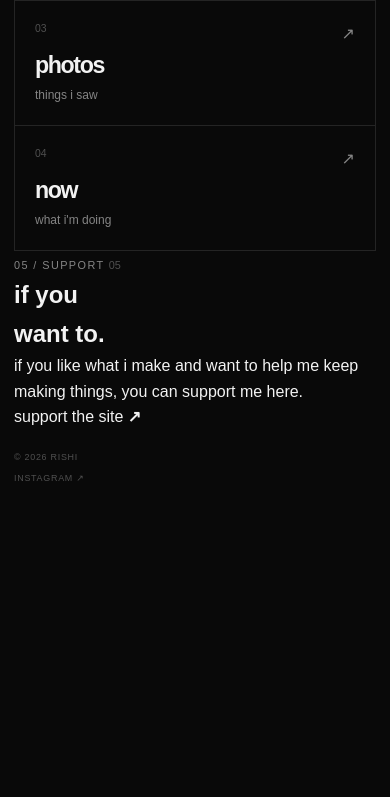
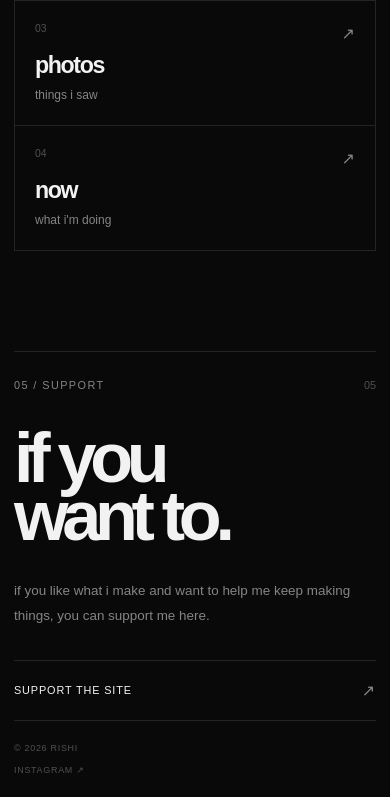
Before and after one commit to aloneiso/rishi, a plain HTML site: page index.html in a window 390 px wide. Shown: the part 763-1560 px from the top of the page. Before the commit the page ends 1269 px from the top, so only its background shows below. Drawn offline with Linux system fonts and the light colour scheme.

Commit message:
Refactor CSS for better structure and clarity
Refactor CSS for improved readability and organization.

```diff
--- a/css/style.css
+++ b/css/style.css
@@ -1,22 +1,37 @@
+/* =================================
+   ROOT
+   ================================= */
+
 :root {
+
   --bg: #090909;
+
   --surface: #101010;
+
   --surface-hover: #151515;
 
   --text: #f2f2f2;
+
   --muted: #858585;
+
   --dim: #505050;
 
   --line: #242424;
+
   --line-light: #303030;
-}
-
-
-/* RESET */
+
+}
+
+
+/* =================================
+   RESET
+   ================================= */
 
 * {
   box-sizing: border-box;
+
   margin: 0;
+
   padding: 0;
 }
 
@@ -30,6 +45,7 @@ body {
   min-height: 100vh;
 
   background: var(--bg);
+
   color: var(--text);
 
   font-family:
@@ -50,6 +66,7 @@ body.lightbox-open {
 
 a {
   color: inherit;
+
   text-decoration: none;
 }
 
@@ -61,6 +78,7 @@ button {
 
 img {
   display: block;
+
   max-width: 100%;
 }
 
@@ -71,17 +89,25 @@ a {
 }
 
 
-/* HEADER */
+/* =================================
+   HEADER
+   ================================= */
 
 .site-header {
-  width: min(1100px, calc(100% - 40px));
+
+  width: min(
+    1100px,
+    calc(100% - 40px)
+  );
 
   min-height: 78px;
 
   margin: auto;
 
   display: flex;
+
   align-items: center;
+
   justify-content: space-between;
 
   gap: 25px;
@@ -91,9 +117,11 @@ a {
 
 
 .logo {
+
   flex-shrink: 0;
 
   font-size: 1.1rem;
+
   font-weight: 600;
 
   letter-spacing: -0.06em;
@@ -101,8 +129,11 @@ a {
 
 
 .nav {
+
   display: flex;
+
   align-items: center;
+
   justify-content: flex-end;
 
   gap: 22px;
@@ -112,24 +143,33 @@ a {
 
 
 .nav a {
+
   color: var(--muted);
 
   font-size: 0.78rem;
 
-  transition: color 0.2s ease;
+  transition:
+    color 0.2s ease;
 }
 
 
 .nav a:hover,
 .nav a.active {
+
   color: var(--text);
 }
 
 
-/* GENERAL */
+/* =================================
+   GENERAL
+   ================================= */
 
 .page {
-  width: min(1100px, calc(100% - 40px));
+
+  width: min(
+    1100px,
+    calc(100% - 40px)
+  );
 
   margin: auto;
 
@@ -138,6 +178,7 @@ a {
 
 
 .eyebrow {
+
   color: var(--muted);
 
   font-size: 0.68rem;
@@ -150,14 +191,17 @@ a {
 
 .heading-meta,
 .hero-meta {
+
   display: flex;
 
   align-items: center;
+
   justify-content: space-between;
 }
 
 
 .heading-number {
+
   color: var(--dim);
 
   font-size: 0.68rem;
@@ -165,6 +209,7 @@ a {
 
 
 .muted-small {
+
   color: var(--dim);
 
   font-size: 0.65rem;
@@ -176,9 +221,15 @@ a {
 
 
 .page-heading h1 {
+
   margin-top: 35px;
 
-  font-size: clamp(4rem, 11vw, 9rem);
+  font-size:
+    clamp(
+      4rem,
+      11vw,
+      9rem
+    );
 
   line-height: 0.82;
 
@@ -188,26 +239,36 @@ a {
 }
 
 
-/* HOME */
+/* =================================
+   HOME
+   ================================= */
 
 .home {
-  width: min(1100px, calc(100% - 40px));
-
-  min-height: calc(100vh - 78px);
+
+  width: min(
+    1100px,
+    calc(100% - 40px)
+  );
+
+  min-height:
+    calc(100vh - 78px);
 
   margin: auto;
 
   padding: 80px 0 25px;
 
   display: flex;
+
   flex-direction: column;
 }
 
 
 .hero {
+
   flex: 1;
 
   display: flex;
+
   flex-direction: column;
 
   justify-content: center;
@@ -215,9 +276,15 @@ a {
 
 
 .hero h1 {
+
   margin-top: 25px;
 
-  font-size: clamp(5.5rem, 18vw, 14rem);
+  font-size:
+    clamp(
+      5.5rem,
+      18vw,
+      14rem
+    );
 
   line-height: 0.76;
 
@@ -228,11 +295,13 @@ a {
 
 
 .hero-content {
+
   margin-top: 60px;
 }
 
 
 .hero-intro {
+
   max-width: 570px;
 
   color: var(--muted);
@@ -244,6 +313,7 @@ a {
 
 
 .hero-links {
+
   display: flex;
 
   flex-wrap: wrap;
@@ -255,9 +325,11 @@ a {
 
 
 .hero-links a {
+
   padding-bottom: 6px;
 
-  border-bottom: 1px solid var(--line);
+  border-bottom:
+    1px solid var(--line);
 
   font-size: 0.85rem;
 
@@ -268,6 +340,7 @@ a {
 
 
 .hero-links a:hover {
+
   color: #fff;
 
   border-color: #fff;
@@ -275,27 +348,36 @@ a {
 
 
 .hero-links span {
+
   margin-left: 8px;
 
   color: var(--muted);
 }
 
 
-/* HOME GRID */
+/* =================================
+   HOME GRID
+   ================================= */
 
 .home-grid {
+
   margin-top: 80px;
 
   display: grid;
 
-  grid-template-columns: repeat(2, 1fr);
-
-  border-top: 1px solid var(--line);
-  border-left: 1px solid var(--line);
+  grid-template-columns:
+    repeat(2, 1fr);
+
+  border-top:
+    1px solid var(--line);
+
+  border-left:
+    1px solid var(--line);
 }
 
 
 .home-card {
+
   min-height: 190px;
 
   padding: 25px;
@@ -303,12 +385,16 @@ a {
   position: relative;
 
   display: flex;
+
   flex-direction: column;
 
   justify-content: space-between;
 
-  border-right: 1px solid var(--line);
-  border-bottom: 1px solid var(--line);
+  border-right:
+    1px solid var(--line);
+
+  border-bottom:
+    1px solid var(--line);
 
   transition:
     background 0.25s ease;
@@ -316,11 +402,13 @@ a {
 
 
 .home-card:hover {
+
   background: var(--surface);
 }
 
 
 .card-number {
+
   color: var(--dim);
 
   font-size: 0.65rem;
@@ -328,6 +416,7 @@ a {
 
 
 .home-card h2 {
+
   font-size: 1.7rem;
 
   letter-spacing: -0.06em;
@@ -335,6 +424,7 @@ a {
 
 
 .home-card p {
+
   margin-top: 2px;
 
   color: var(--muted);
@@ -344,9 +434,11 @@ a {
 
 
 .card-arrow {
+
   position: absolute;
 
   right: 25px;
+
   top: 25px;
 
   color: var(--muted);
@@ -355,7 +447,138 @@ a {
 }
 
 
+/* =================================
+   HOME SUPPORT
+   ================================= */
+
+.home-support {
+
+  margin-top: 120px;
+
+  padding-top: 30px;
+
+  border-top:
+    1px solid var(--line);
+}
+
+
+.home-support-meta {
+
+  display: flex;
+
+  align-items: center;
+
+  justify-content: space-between;
+}
+
+
+.home-support-content {
+
+  max-width: 760px;
+
+  padding-top: 55px;
+}
+
+
+.home-support-content h2 {
+
+  font-size:
+    clamp(
+      3.8rem,
+      10vw,
+      8rem
+    );
+
+  line-height: 0.82;
+
+  letter-spacing: -0.09em;
+
+  font-weight: 700;
+}
+
+
+.home-support-content p {
+
+  max-width: 520px;
+
+  margin-top: 45px;
+
+  color: var(--muted);
+
+  font-size: 0.95rem;
+
+  line-height: 1.8;
+}
+
+
+.home-support-link {
+
+  width: min(
+    100%,
+    520px
+  );
+
+  margin-top: 40px;
+
+  padding: 19px 0;
+
+  display: flex;
+
+  align-items: center;
+
+  justify-content: space-between;
+
+  border-top:
+    1px solid var(--line);
+
+  border-bottom:
+    1px solid var(--line);
+
+  font-size: 0.75rem;
+
+  text-transform: uppercase;
+
+  letter-spacing: 0.08em;
+
+  transition:
+    padding 0.25s ease;
+}
+
+
+.home-support-link b {
+
+  color: var(--muted);
+
+  font-size: 1rem;
+
+  font-weight: 400;
+
+  transition:
+    transform 0.2s ease;
+}
+
+
+.home-support-link:hover {
+
+  padding-left: 10px;
+
+  padding-right: 10px;
+}
+
+
+.home-support-link:hover b {
+
+  transform:
+    translate(3px, -3px);
+}
+
+
+/* =================================
+   FOOTER
+   ================================= */
+
 .site-footer {
+
   padding-top: 25px;
 
   display: flex;
@@ -372,9 +595,12 @@ a {
 }
 
 
-/* ABOUT */
+/* =================================
+   ABOUT
+   ================================= */
 
 .about-grid {
+
   margin-top: 100px;
 
   display: grid;
@@ -383,13 +609,19 @@ a {
     minmax(260px, 0.75fr)
     minmax(300px, 1.25fr);
 
-  gap: clamp(50px, 10vw, 120px);
+  gap:
+    clamp(
+      50px,
+      10vw,
+      120px
+    );
 
   align-items: start;
 }
 
 
 .profile-wrap {
+
   position: sticky;
 
   top: 30px;
@@ -397,6 +629,7 @@ a {
 
 
 .profile-image {
+
   width: 100%;
 
   aspect-ratio: 1 / 1;
@@ -405,16 +638,19 @@ a {
 
   filter: grayscale(100%);
 
-  transition: filter 0.4s ease;
+  transition:
+    filter 0.4s ease;
 }
 
 
 .profile-image:hover {
+
   filter: grayscale(0%);
 }
 
 
 .image-caption {
+
   margin-top: 12px;
 
   color: var(--dim);
@@ -424,14 +660,21 @@ a {
 
 
 .about-content {
+
   max-width: 600px;
 }
 
 
 .big-copy {
+
   color: var(--text);
 
-  font-size: clamp(1.25rem, 3vw, 1.6rem);
+  font-size:
+    clamp(
+      1.25rem,
+      3vw,
+      1.6rem
+    );
 
   line-height: 1.5;
 
@@ -440,11 +683,13 @@ a {
 
 
 .text-block {
+
   margin-top: 45px;
 }
 
 
 .text-block p {
+
   margin-bottom: 28px;
 
   color: var(--muted);
@@ -455,16 +700,21 @@ a {
 }
 
 
-/* INTERESTS */
+/* =================================
+   INTERESTS
+   ================================= */
 
 .interest-list {
+
   margin-top: 70px;
 
-  border-top: 1px solid var(--line);
+  border-top:
+    1px solid var(--line);
 }
 
 
 .interest-list div {
+
   display: flex;
 
   align-items: center;
@@ -473,11 +723,13 @@ a {
 
   padding: 18px 0;
 
-  border-bottom: 1px solid var(--line);
+  border-bottom:
+    1px solid var(--line);
 }
 
 
 .interest-list span {
+
   color: var(--dim);
 
   font-size: 0.65rem;
@@ -485,18 +737,26 @@ a {
 
 
 .interest-list p {
+
   color: #aaa;
 
   font-size: 0.85rem;
 }
 
 
-/* THINGS */
+/* =================================
+   THINGS
+   ================================= */
 
 .things-page {
-  width: min(1100px, calc(100% - 40px));
-
-  min-height: calc(100vh - 78px);
+
+  width: min(
+    1100px,
+    calc(100% - 40px)
+  );
+
+  min-height:
+    calc(100vh - 78px);
 
   margin: auto;
 
@@ -507,14 +767,21 @@ a {
 
 
 .nothing {
+
   width: 100%;
 }
 
 
 .nothing h1 {
+
   margin-top: 30px;
 
-  font-size: clamp(5rem, 18vw, 14rem);
+  font-size:
+    clamp(
+      5rem,
+      18vw,
+      14rem
+    );
 
   line-height: 0.72;
 
@@ -525,9 +792,15 @@ a {
 
 
 .nothing-note {
+
   margin-top: 45px;
 
-  margin-left: clamp(20px, 18vw, 220px);
+  margin-left:
+    clamp(
+      20px,
+      18vw,
+      220px
+    );
 
   display: flex;
 
@@ -538,6 +811,7 @@ a {
 
 
 .nothing-note span {
+
   width: 45px;
 
   height: 1px;
@@ -547,15 +821,19 @@ a {
 
 
 .nothing-note p {
+
   color: var(--muted);
 
   font-size: 0.78rem;
 }
 
 
-/* PHOTOS */
+/* =================================
+   PHOTOS
+   ================================= */
 
 .photo-intro {
+
   max-width: 600px;
 
   margin-top: 75px;
@@ -563,6 +841,7 @@ a {
 
 
 .photo-intro p {
+
   color: var(--muted);
 
   font-size: 1.05rem;
@@ -571,20 +850,21 @@ a {
 }
 
 
-/* PHOTO GRID */
-
 .photo-grid {
+
   margin-top: 75px;
 
   display: grid;
 
-  grid-template-columns: repeat(3, 1fr);
+  grid-template-columns:
+    repeat(3, 1fr);
 
   gap: 12px;
 }
 
 
 .photo-card {
+
   width: 100%;
 
   aspect-ratio: 1 / 1;
@@ -604,7 +884,9 @@ a {
 
 
 .photo-card img {
+
   width: 100%;
+
   height: 100%;
 
   object-fit: cover;
@@ -616,6 +898,7 @@ a {
 
 
 .photo-card:hover img {
+
   transform: scale(1.035);
 
   opacity: 0.78;
@@ -623,29 +906,42 @@ a {
 
 
 .photo-card > span {
+
   position: absolute;
 
   left: 12px;
+
   bottom: 10px;
 
-  color: rgba(255, 255, 255, 0.7);
+  color:
+    rgba(
+      255,
+      255,
+      255,
+      0.7
+    );
 
   font-size: 0.62rem;
 
   opacity: 0;
 
-  transition: opacity 0.25s ease;
+  transition:
+    opacity 0.25s ease;
 }
 
 
 .photo-card:hover > span {
+
   opacity: 1;
 }
 
 
-/* LIGHTBOX */
+/* =================================
+   LIGHTBOX
+   ================================= */
 
 .lightbox {
+
   position: fixed;
 
   inset: 0;
@@ -657,9 +953,16 @@ a {
   display: flex;
 
   align-items: center;
+
   justify-content: center;
 
-  background: rgba(0, 0, 0, 0.96);
+  background:
+    rgba(
+      0,
+      0,
+      0,
+      0.96
+    );
 
   opacity: 0;
 
@@ -672,6 +975,7 @@ a {
 
 
 .lightbox.open {
+
   opacity: 1;
 
   visibility: visible;
@@ -679,13 +983,25 @@ a {
 
 
 .lightbox-content {
-  width: min(90vw, 1000px);
-  height: min(88vh, 900px);
+
+  width:
+    min(
+      90vw,
+      1000px
+    );
+
+  height:
+    min(
+      88vh,
+      900px
+    );
 
   display: flex;
+
   flex-direction: column;
 
   align-items: center;
+
   justify-content: center;
 
   gap: 15px;
@@ -693,10 +1009,16 @@ a {
 
 
 .lightbox-content img {
+
   max-width: 100%;
-  max-height: calc(100% - 30px);
+
+  max-height:
+    calc(
+      100% - 30px
+    );
 
   width: auto;
+
   height: auto;
 
   object-fit: contain;
@@ -704,6 +1026,7 @@ a {
 
 
 .lightbox-info {
+
   width: 100%;
 
   display: flex;
@@ -723,6 +1046,7 @@ a {
 .lightbox-close,
 .lightbox-prev,
 .lightbox-next {
+
   position: absolute;
 
   z-index: 2;
@@ -735,19 +1059,23 @@ a {
 
   cursor: pointer;
 
-  transition: opacity 0.2s ease;
+  transition:
+    opacity 0.2s ease;
 }
 
 
 .lightbox-close:hover,
 .lightbox-prev:hover,
 .lightbox-next:hover {
+
   opacity: 0.55;
 }
 
 
 .lightbox-close {
+
   top: 22px;
+
   right: 28px;
 
   font-size: 2rem;
@@ -758,9 +1086,11 @@ a {
 
 .lightbox-prev,
 .lightbox-next {
+
   top: 50%;
 
-  transform: translateY(-50%);
+  transform:
+    translateY(-50%);
 
   padding: 25px;
 
@@ -769,38 +1099,48 @@ a {
 
 
 .lightbox-prev {
+
   left: 20px;
 }
 
 
 .lightbox-next {
+
   right: 20px;
 }
 
 
-/* NOW */
+/* =================================
+   NOW
+   ================================= */
 
 .now-list {
+
   margin-top: 100px;
 
-  border-top: 1px solid var(--line);
+  border-top:
+    1px solid var(--line);
 }
 
 
 .now-item {
+
   display: grid;
 
-  grid-template-columns: 180px 1fr;
+  grid-template-columns:
+    180px 1fr;
 
   gap: 50px;
 
   padding: 35px 0;
 
-  border-bottom: 1px solid var(--line);
+  border-bottom:
+    1px solid var(--line);
 }
 
 
 .now-meta {
+
   display: flex;
 
   justify-content: space-between;
@@ -810,6 +1150,7 @@ a {
 
 
 .now-meta span {
+
   color: var(--muted);
 
   font-size: 0.68rem;
@@ -821,6 +1162,7 @@ a {
 
 
 .now-meta small {
+
   color: var(--dim);
 
   font-size: 0.6rem;
@@ -828,6 +1170,7 @@ a {
 
 
 .now-item > p {
+
   max-width: 600px;
 
   color: #aaa;
@@ -839,6 +1182,7 @@ a {
 
 
 .updated {
+
   margin-top: 35px;
 
   color: var(--dim);
@@ -851,9 +1195,12 @@ a {
 }
 
 
-/* SUPPORT */
+/* =================================
+   SUPPORT
+   ================================= */
 
 .support-content {
+
   max-width: 700px;
 
   margin-top: 100px;
@@ -861,6 +1208,7 @@ a {
 
 
 .support-description {
+
   max-width: 550px;
 
   margin-top: 30px;
@@ -874,6 +1222,7 @@ a {
 
 
 .support-box {
+
   margin-top: 70px;
 
   padding: 28px 0;
@@ -884,12 +1233,16 @@ a {
 
   justify-content: space-between;
 
-  border-top: 1px solid var(--line);
-  border-bottom: 1px solid var(--line);
+  border-top:
+    1px solid var(--line);
+
+  border-bottom:
+    1px solid var(--line);
 }
 
 
 .support-box span {
+
   display: block;
 
   margin-bottom: 7px;
@@ -905,6 +1258,7 @@ a {
 
 
 .support-box strong {
+
   font-size: 1.7rem;
 
   letter-spacing: -0.06em;
@@ -912,6 +1266,7 @@ a {
 
 
 .support-box b {
+
   color: var(--muted);
 
   font-size: 1.5rem;
@@ -920,18 +1275,23 @@ a {
 }
 
 
-/* FIND ME */
+/* =================================
+   FIND ME
+   ================================= */
 
 .find-me {
+
   margin-top: 110px;
 
   padding-top: 30px;
 
-  border-top: 1px solid var(--line);
+  border-top:
+    1px solid var(--line);
 }
 
 
 .find-me > p {
+
   margin-top: 20px;
 
   color: var(--muted);
@@ -941,6 +1301,7 @@ a {
 
 
 .instagram-link {
+
   margin-top: 35px;
 
   padding: 18px 0;
@@ -951,16 +1312,19 @@ a {
 
   gap: 12px;
 
-  border-bottom: 1px solid var(--line);
+  border-bottom:
+    1px solid var(--line);
 }
 
 
 .instagram-name {
+
   font-size: 0.9rem;
 }
 
 
 .instagram-handle {
+
   color: var(--muted);
 
   font-size: 0.75rem;
@@ -968,6 +1332,7 @@ a {
 
 
 .instagram-link b {
+
   margin-left: auto;
 
   color: var(--muted);
@@ -976,11 +1341,14 @@ a {
 }
 
 
-/* TABLET */
+/* =================================
+   TABLET
+   ================================= */
 
 @media (max-width: 850px) {
 
   .about-grid {
+
     grid-template-columns: 1fr;
 
     gap: 55px;
@@ -988,6 +1356,7 @@ a {
 
 
   .profile-wrap {
+
     position: static;
 
     max-width: 500px;
@@ -995,17 +1364,23 @@ a {
 
 
   .home-grid {
-    grid-template-columns: 1fr 1fr;
+
+    grid-template-columns:
+      1fr 1fr;
   }
 
 
   .photo-grid {
-    grid-template-columns: repeat(2, 1fr);
+
+    grid-template-columns:
+      repeat(2, 1fr);
   }
 
 
   .now-item {
-    grid-template-columns: 140px 1fr;
+
+    grid-template-columns:
+      140px 1fr;
 
     gap: 30px;
   }
@@ -1013,12 +1388,17 @@ a {
 }
 
 
-/* MOBILE */
+/* =================================
+   MOBILE
+   ================================= */
 
 @media (max-width: 600px) {
 
+
   .site-header {
-    width: calc(100% - 28px);
+
+    width:
+      calc(100% - 28px);
 
     min-height: 68px;
 
@@ -1031,11 +1411,13 @@ a {
 
 
   .logo {
+
     font-size: 1rem;
   }
 
 
   .nav {
+
     max-width: 255px;
 
     gap: 9px 13px;
@@ -1043,6 +1425,7 @@ a {
 
 
   .nav a {
+
     font-size: 0.66rem;
   }
 
@@ -1052,53 +1435,77 @@ a {
   .page,
   .things-page,
   .home {
-    width: calc(100% - 28px);
+
+    width:
+      calc(100% - 28px);
   }
 
 
   .page {
-    padding: 60px 0 90px;
+
+    padding:
+      60px 0 90px;
   }
 
 
   .page-heading h1 {
+
     margin-top: 24px;
 
-    font-size: clamp(4rem, 20vw, 7rem);
+    font-size:
+      clamp(
+        4rem,
+        20vw,
+        7rem
+      );
   }
 
 
   /* HOME */
 
   .home {
-    min-height: calc(100vh - 68px);
-
-    padding: 55px 0 20px;
+
+    min-height:
+      calc(100vh - 68px);
+
+    padding:
+      55px 0 20px;
   }
 
 
   .hero {
-    justify-content: flex-start;
+
+    justify-content:
+      flex-start;
 
     padding-top: 35px;
   }
 
 
   .hero h1 {
+
     margin-top: 20px;
 
-    font-size: clamp(5.2rem, 26vw, 9rem);
-
-    letter-spacing: -0.12em;
+    font-size:
+      clamp(
+        5.2rem,
+        26vw,
+        9rem
+      );
+
+    letter-spacing:
+      -0.12em;
   }
 
 
   .hero-content {
+
     margin-top: 45px;
   }
 
 
   .hero-intro {
+
     font-size: 0.88rem;
 
     line-height: 1.8;
@@ -1106,6 +1513,7 @@ a {
 
 
   .hero-links {
+
     margin-top: 28px;
 
     gap: 18px;
@@ -1113,11 +1521,13 @@ a {
 
 
   .hero-links a {
+
     font-size: 0.76rem;
   }
 
 
   .home-grid {
+
     margin-top: 65px;
 
     grid-template-columns: 1fr;
@@ -1125,6 +1535,7 @@ a {
 
 
   .home-card {
+
     min-height: 125px;
 
     padding: 20px;
@@ -1132,17 +1543,68 @@ a {
 
 
   .home-card h2 {
+
     font-size: 1.45rem;
   }
 
 
   .card-arrow {
+
     right: 20px;
+
     top: 20px;
   }
 
 
+  /* HOME SUPPORT */
+
+  .home-support {
+
+    margin-top: 100px;
+
+    padding-top: 25px;
+  }
+
+
+  .home-support-content {
+
+    padding-top: 35px;
+  }
+
+
+  .home-support-content h2 {
+
+    font-size:
+      clamp(
+        3.8rem,
+        18vw,
+        7rem
+      );
+  }
+
+
+  .home-support-content p {
+
+    margin-top: 35px;
+
+    font-size: 0.84rem;
+
+    line-height: 1.8;
+  }
+
+
+  .home-support-link {
+
+    margin-top: 32px;
+
+    padding: 17px 0;
+
+    font-size: 0.68rem;
+  }
+
+
   .site-footer {
+
     padding-top: 20px;
 
     flex-direction: column;
@@ -1156,6 +1618,7 @@ a {
   /* ABOUT */
 
   .about-grid {
+
     margin-top: 65px;
 
     gap: 45px;
@@ -1163,16 +1626,19 @@ a {
 
 
   .profile-wrap {
+
     max-width: none;
   }
 
 
   .profile-image {
+
     aspect-ratio: 1 / 1;
   }
 
 
   .big-copy {
+
     font-size: 1.2rem;
 
     line-height: 1.55;
@@ -1180,11 +1646,13 @@ a {
 
 
   .text-block {
+
     margin-top: 35px;
   }
 
 
   .text-block p {
+
     font-size: 0.87rem;
 
     line-height: 1.8;
@@ -1194,6 +1662,7 @@ a {
 
 
   .interest-list {
+
     margin-top: 50px;
   }
 
@@ -1201,20 +1670,30 @@ a {
   /* THINGS */
 
   .things-page {
-    min-height: calc(100vh - 68px);
+
+    min-height:
+      calc(100vh - 68px);
 
     align-items: center;
   }
 
 
   .nothing h1 {
-    font-size: clamp(4.2rem, 22vw, 8rem);
-
-    letter-spacing: -0.12em;
+
+    font-size:
+      clamp(
+        4.2rem,
+        22vw,
+        8rem
+      );
+
+    letter-spacing:
+      -0.12em;
   }
 
 
   .nothing-note {
+
     margin-top: 32px;
 
     margin-left: 15px;
@@ -1222,6 +1701,7 @@ a {
 
 
   .nothing-note p {
+
     font-size: 0.7rem;
   }
 
@@ -1229,11 +1709,13 @@ a {
   /* PHOTOS */
 
   .photo-intro {
+
     margin-top: 55px;
   }
 
 
   .photo-intro p {
+
     font-size: 0.88rem;
 
     line-height: 1.8;
@@ -1246,21 +1728,29 @@ a {
   */
 
   .photo-grid {
+
     margin-top: 50px;
 
-    grid-template-columns: repeat(2, minmax(0, 1fr));
+    grid-template-columns:
+      repeat(
+        2,
+        minmax(0, 1fr)
+      );
 
     gap: 8px;
   }
 
 
   .photo-card {
+
     aspect-ratio: 1 / 1;
   }
 
 
   .photo-card > span {
+
     left: 8px;
+
     bottom: 7px;
 
     opacity: 1;
@@ -1272,11 +1762,13 @@ a {
   /* LIGHTBOX */
 
   .lightbox {
+
     padding: 15px;
   }
 
 
   .lightbox-content {
+
     width: 100%;
 
     height: auto;
@@ -1286,6 +1778,7 @@ a {
 
 
   .lightbox-content img {
+
     max-width: 100%;
 
     max-height: 78vh;
@@ -1293,7 +1786,9 @@ a {
 
 
   .lightbox-close {
+
     top: 12px;
+
     right: 15px;
 
     font-size: 1.8rem;
@@ -1302,7 +1797,9 @@ a {
 
   .lightbox-prev,
   .lightbox-next {
+
     top: auto;
+
     bottom: 15px;
 
     transform: none;
@@ -1314,16 +1811,19 @@ a {
 
 
   .lightbox-prev {
+
     left: 15px;
   }
 
 
   .lightbox-next {
+
     right: 15px;
   }
 
 
   .lightbox-info {
+
     padding: 0 45px;
 
     font-size: 0.55rem;
@@ -1333,11 +1833,13 @@ a {
   /* NOW */
 
   .now-list {
+
     margin-top: 65px;
   }
 
 
   .now-item {
+
     grid-template-columns: 1fr;
 
     gap: 13px;
@@ -1347,6 +1849,7 @@ a {
 
 
   .now-item > p {
+
     font-size: 0.87rem;
 
     line-height: 1.8;
@@ -1356,16 +1859,19 @@ a {
   /* SUPPORT */
 
   .support-content {
+
     margin-top: 65px;
   }
 
 
   .support-description {
+
     font-size: 0.84rem;
   }
 
 
   .support-box {
+
     margin-top: 55px;
 
     padding: 23px 0;
@@ -1373,16 +1879,19 @@ a {
 
 
   .support-box strong {
+
     font-size: 1.4rem;
   }
 
 
   .find-me {
+
     margin-top: 80px;
   }
 
 
   .instagram-link {
+
     margin-top: 30px;
   }
 
```
